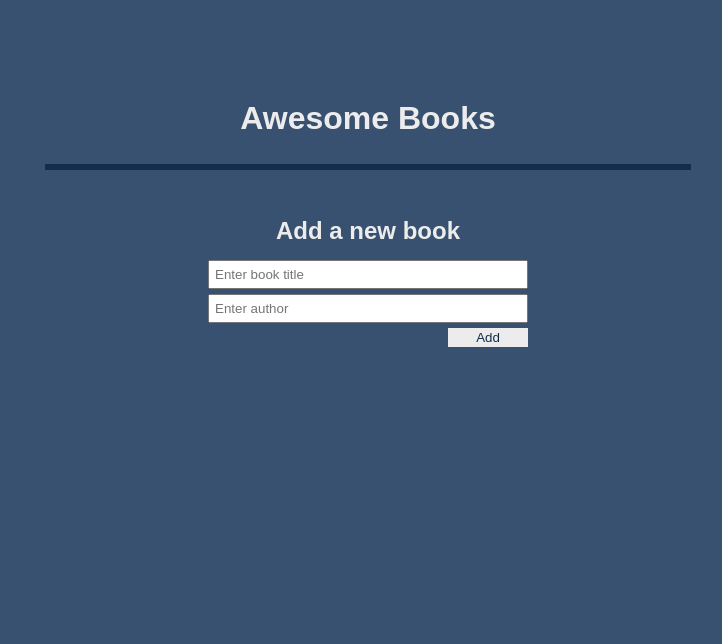
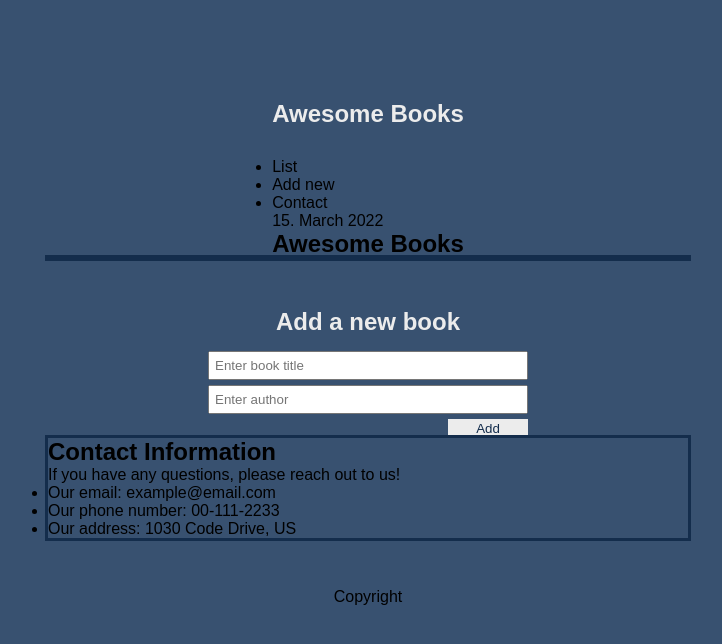
Before and after one commit to virag-ky/Microverse-Awesome-Books, a plain HTML site: page index.html in a window 1280 px wide. Shown: the whole page, without its empty margins (272-994 px from the left). Drawn offline with Linux system fonts and the light colour scheme.

Commit message:
Add header and footer

```diff
--- a/index.html
+++ b/index.html
@@ -8,7 +8,18 @@
     <link rel="stylesheet" href="style.css" type="text/css" />
   </head>
   <body>
-    <h1>Awesome Books</h1>
+    <header>
+      <nav>
+        <h1>Awesome Books</h1>
+        <ul>
+          <li id="list"><a>List</a></li>
+          <li id="add new"><a>Add new</a></li>
+          <li id="contact"><a>Contact</a></li>
+        </ul>
+      </nav>
+      <p id="date">15. March 2022</p>
+    </header>
+    <h2>Awesome Books</h2>
     <section class="book-list"></section>
     <form>
       <h2>Add a new book</h2>
@@ -16,6 +27,18 @@
       <input type="text" id="author" placeholder="Enter author" />
       <input type="submit" id="submit" value="Add" />
     </form>
+    <section id="contact">
+      <h2>Contact Information</h2>
+      <p>If you have any questions, please reach out to us!</p>
+      <ul>
+        <li>Our email: example@email.com</li>
+        <li>Our phone number: 00-111-2233</li>
+        <li>Our address: 1030 Code Drive, US</li>
+      </ul>
+    </section>
+    <footer>
+      <p>Copyright</p>
+    </footer>
     <script src="script.js" type="module"></script>
   </body>
 </html>
```
